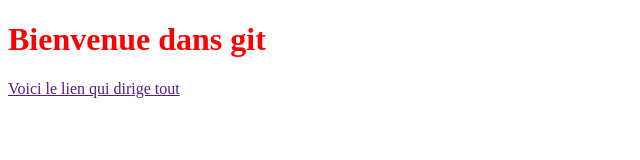
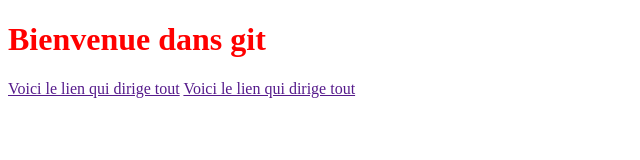
Before and after one commit to Nicanor2001/SEAPP, a plain HTML site: page index.html in a window 1280 px wide. Shown: the whole page, without its empty margins (0-640 px from the left). Drawn offline with Linux system fonts and the light colour scheme.

Commit message:
Update index.html

```diff
--- a/index.html
+++ b/index.html
@@ -10,5 +10,6 @@
 <body>
     <h1>Bienvenue dans git</h1>
     <a href="">Voici le lien qui dirige tout</a>
+   <a href="">Voici le lien qui dirige tout</a>
 </body>
 </html>
```
